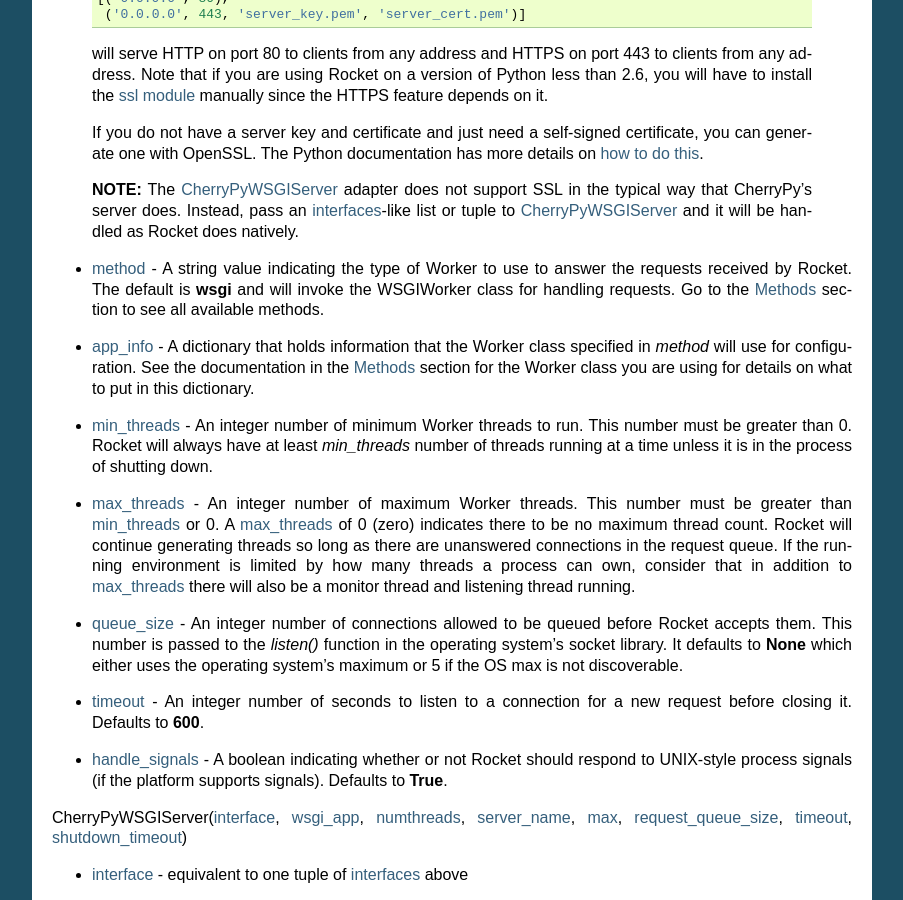
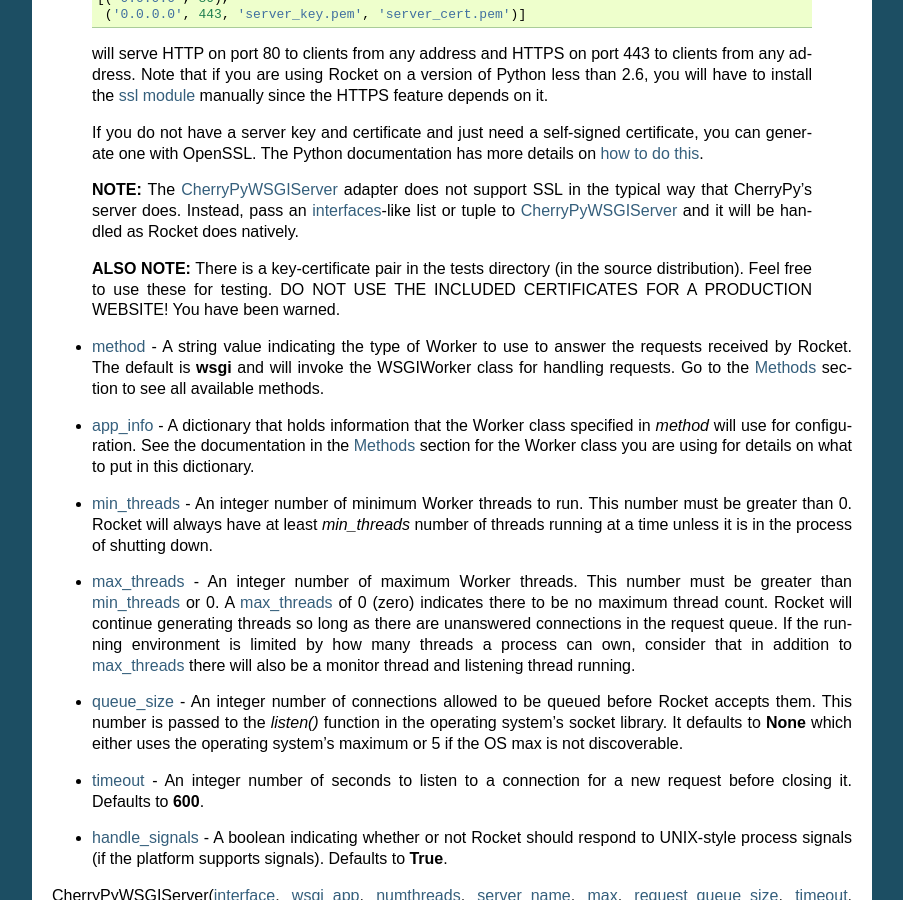
Before and after one commit to explorigin/Rocket, a Sphinx documentation site: the page built from doc/usage.rst, in a window 1280 px wide and 900 px high, scrolled down 1344 px. Shown: the whole window, without its empty margins (198-1101 px from the left). Built offline with Sphinx 7.4.7, drawn with Linux system fonts in a browser that asks for light colours.

Commit message:
Add real certificate files and a warning in the documentation.  Also fix the tests to work with the new certificate.

```diff
--- a/doc/usage.rst
+++ b/doc/usage.rst
@@ -79,6 +79,8 @@
  If you do not have a server key and certificate and just need a self-signed certificate, you can generate one with OpenSSL.  The Python documentation has more details on `how to do this <http://docs.python.org/dev/library/ssl.html#self-signed-certificates>`_.
 
  **NOTE:** The CherryPyWSGIServer_ adapter does not support SSL in the typical way that CherryPy's server does.  Instead, pass an interfaces_-like list or tuple to CherryPyWSGIServer_ and it will be handled as Rocket does natively.
+
+ **ALSO NOTE:** There is a key-certificate pair in the tests directory (in the source distribution).  Feel free to use these for testing. DO NOT USE THE INCLUDED CERTIFICATES FOR A PRODUCTION WEBSITE!  You have been warned.
 
 .. _method:
 
```
Also changed, not shown: 5 other files.
